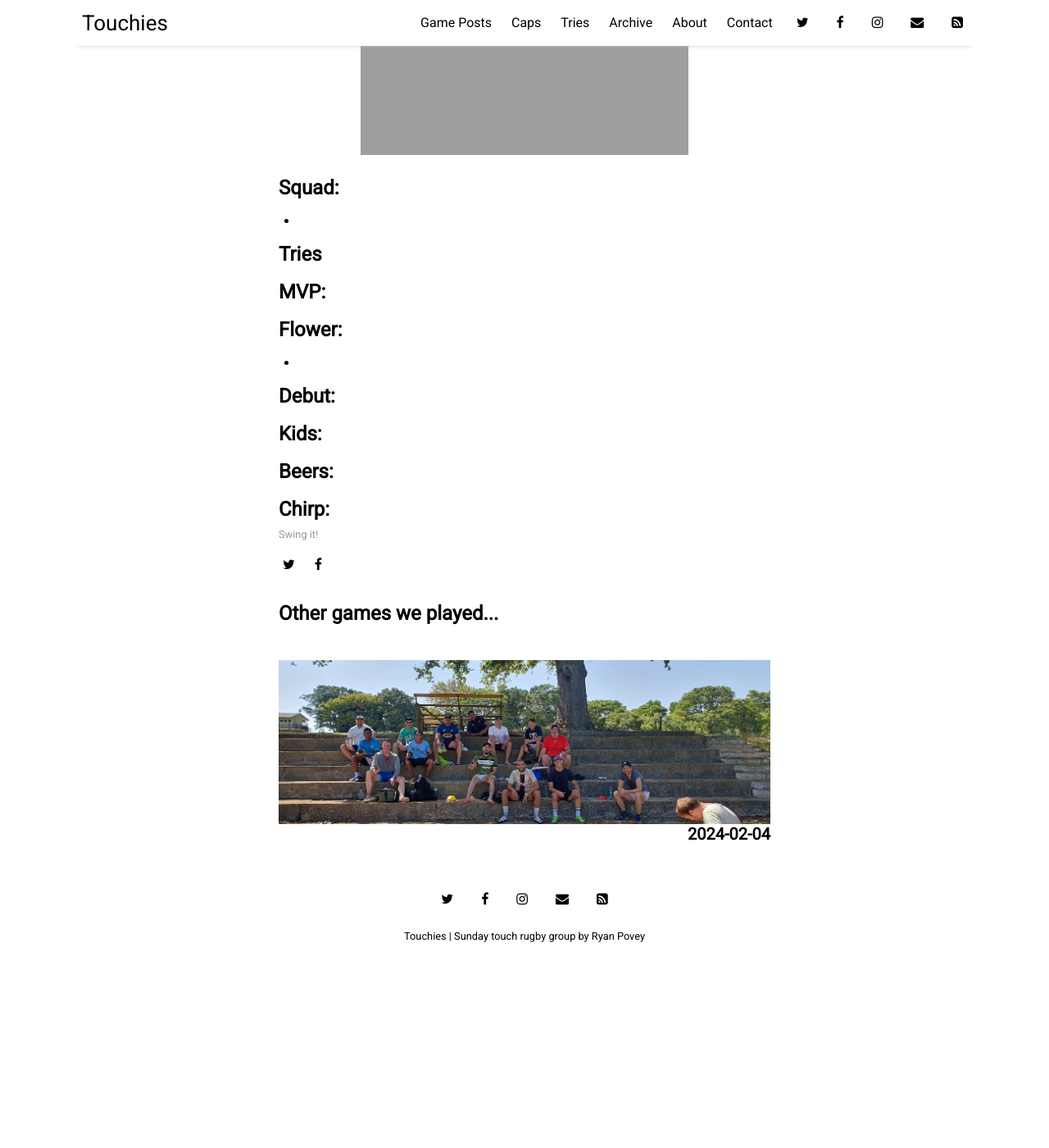
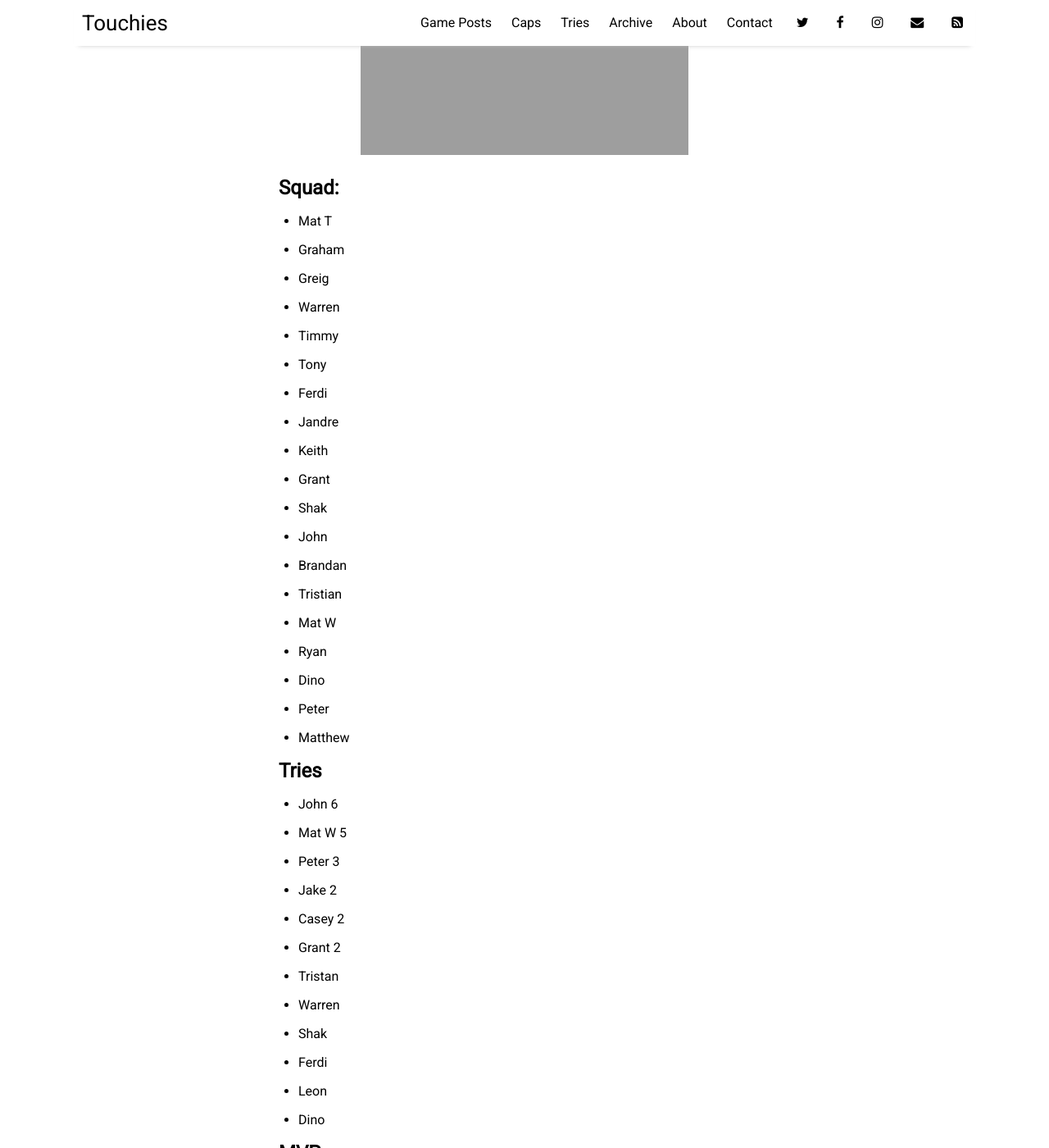
Before and after one commit to sundayrugby/sundayrugby.github.io, a Jekyll site: the page built from _posts/2024-01-28-CD.md, in a window 1280 px wide and 1400 px high, scrolled down 273 px. Shown: the whole window at 82% size. Built offline with Jekyll 4.4.1, drawn with Linux system fonts in a browser that asks for light colours; nearby versions of some CDN libraries; before the commit the page ends 1453 px from its top, so only the background shows below that; some of the changed text lies outside the part shown.

Commit message:
Update 2024-01-28-CD.md

```diff
--- a/_posts/2024-01-28-CD.md
+++ b/_posts/2024-01-28-CD.md
@@ -9,34 +9,75 @@ image: 2024_01_28.jpg
 
 ## Squad:
 
-*
+* Mat T
+* Graham
+* Greig
+* Warren
+* Timmy
+* Tony
+* Ferdi
+* Jandre
+* Keith
+* Grant
+* Shak
+* John
+* Brandan
+* Tristian
+* Mat W
+* Ryan
+* Dino
+* Peter
+* Matthew
 
 
 ## Tries
 
-
+* John 6
+* Mat W 5
+* Peter 3
+* Jake 2
+* Casey 2
+* Grant 2
+* Tristan
+* Warren
+* Shak
+* Ferdi
+* Leon
+* Dino
 
 
 ## MVP:
 
-
+* Keith
+* Ferdi
 
 
 ## Flower:
 
--
+* Jandre
+
 
 ## Debut:
 
+* Jake
+* Jandre
+* Leon
+* Matthew
 
 
 ## Kids:
 
+* Brandan
+* Ryan
 
 
 ## Beers:
 
-
+ * Ryan
+ * Graham
 
 
 ## Chirp:
+
+
+![alt text](https://sundayrugby.github.io/assets/img/2024_01_28_a.jpg "Hello!!")
```
